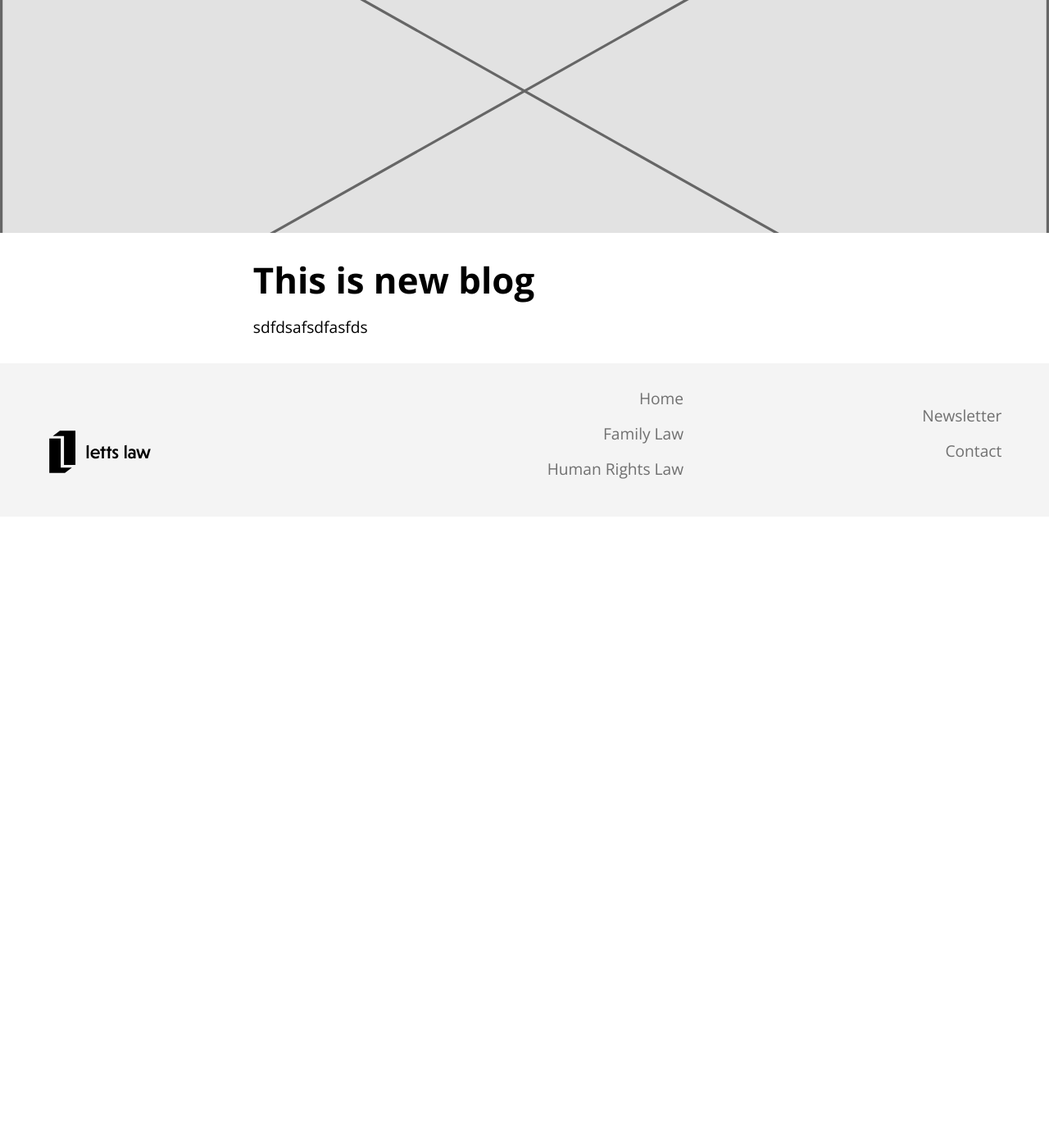
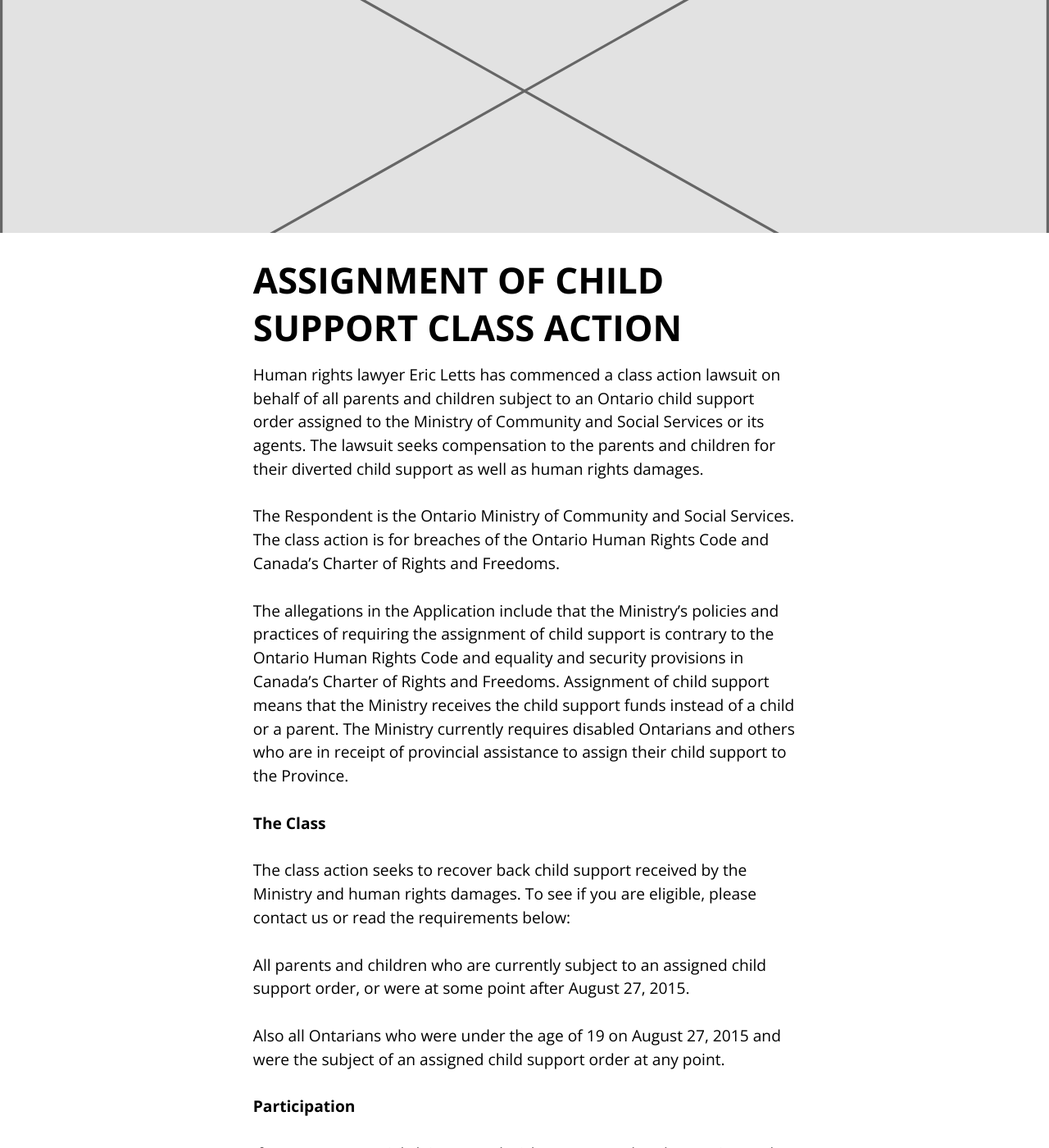
Before and after one commit to Ten-3/letts-law, a Jekyll site: the page built from _posts/2018-12-03-this-is-new-blog.md, in a window 1280 px wide and 1400 px high, scrolled down 377 px. Shown: the whole window at 82% size. Built offline with Jekyll 4.4.1, drawn with Linux system fonts in a browser that asks for light colours; before the commit the page ends 1007 px from its top, so only the background shows below that; some of the changed text lies outside the part shown.

Commit message:
Update Blog posts “2018-12-03-this-is-new-blog”

```diff
--- a/_posts/2018-12-03-this-is-new-blog.md
+++ b/_posts/2018-12-03-this-is-new-blog.md
@@ -1,9 +1,35 @@
 ---
 layout: blog-post
-title: This is new blog
-desc: 'new log '
-thumb: "/images/uploads/placeholder-1by1.svg"
+thumb: /images/uploads/placeholder-1by1.svg
+title: ASSIGNMENT OF CHILD SUPPORT CLASS ACTION
+desc: >-
+  Human rights lawyer Eric Letts has commenced a class action lawsuit on behalf
+  of all parents and children subject to an Ontario child support order assigned
+  to the Ministry of Community and Social Services or its agents.  The lawsuit
+  seeks compensation to the parents and children for their diverted child
+  support as well as human rights damages.
+banner: /images/uploads/placeholder-16by9.svg
+---
+Human rights lawyer Eric Letts has commenced a class action lawsuit on behalf of all parents and children subject to an Ontario child support order assigned to the Ministry of Community and Social Services or its agents.  The lawsuit seeks compensation to the parents and children for their diverted child support as well as human rights damages.
 
-banner: "/images/uploads/placeholder-16by9.svg"
----
-sdfdsafsdfasfds
+The Respondent is the Ontario Ministry of Community and Social Services. The class action is for breaches of the Ontario Human Rights Code and Canada’s Charter of Rights and Freedoms.
+
+The allegations in the Application include that the Ministry’s policies and practices of requiring the assignment of child support is contrary to the Ontario Human Rights Code and equality and security provisions in Canada’s Charter of Rights and Freedoms. Assignment of child support means that the Ministry receives the child support funds instead of a child or a parent. The Ministry currently requires disabled Ontarians and others who are in receipt of provincial assistance to assign their child support to the Province.
+
+
+
+**The Class**
+
+The class action seeks to recover back child support received by the Ministry and human rights damages.  To see if you are eligible, please contact us or read the requirements below:
+
+All parents and children who are currently subject to an assigned child support order, or were at some point after August 27, 2015.
+
+Also all Ontarians who were under the age of 19 on August 27, 2015 and were the subject of an assigned child support order at any point.
+
+
+
+**Participation**
+
+If you are a potential claimant and wish to support the Class Action and be included in our Class Action database, please fill out the webform, below.
+
+There is no financial obligation to register. Once you register we will notify you of all important developments via email.
```
